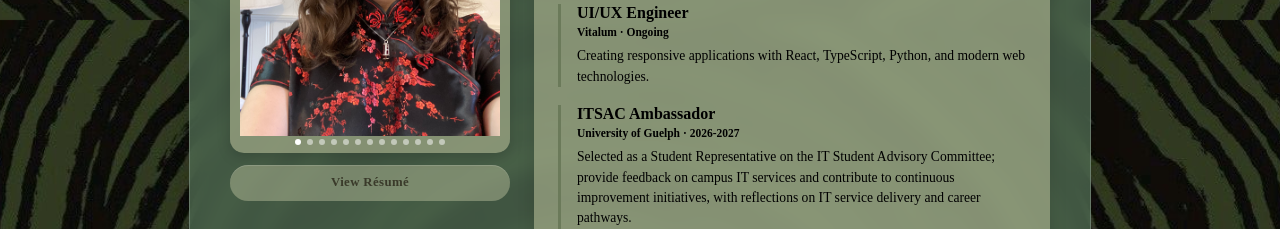
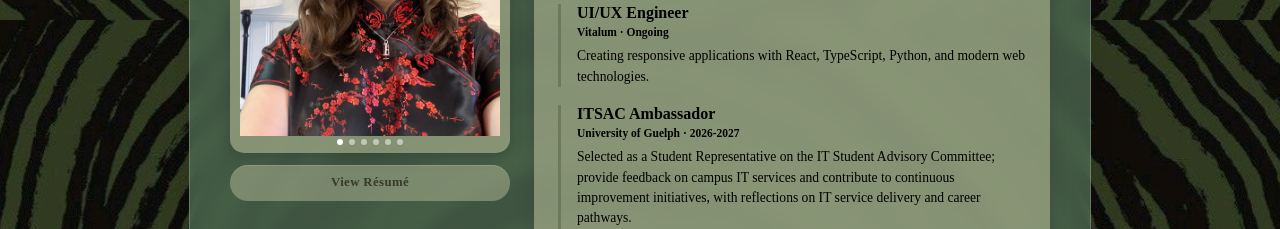
Before and after one commit to 404-CaitlinCR/UpdatedPersonalPortfolio, a React (Vite) app: page / in a window 1280 px wide. Shown: the part 780-1009 px from the top of the page. Built offline with nearby package versions, Linux system fonts and the light colour scheme.

Commit message:
removing some of the images from the carousel

```diff
--- a/src/App.tsx
+++ b/src/App.tsx
@@ -50,7 +50,7 @@ const SOCIALS = [
 const RESUME_URL = '/CaitlinCR_Resume2026.pdf'
 
 // Add photo URLs here (e.g. imported from ./assets) to populate the carousel.
-const CAROUSEL_IMAGES: string[] = [img8, img2,img12,img13, img3,img4,img5,img6,img7,img1,img9,img10,img11]
+const CAROUSEL_IMAGES: string[] = [img8, img2,img13,img4,img5,img10]
 const EXPERIENCE = [
   {
     role: 'Computer Science Student',
```
